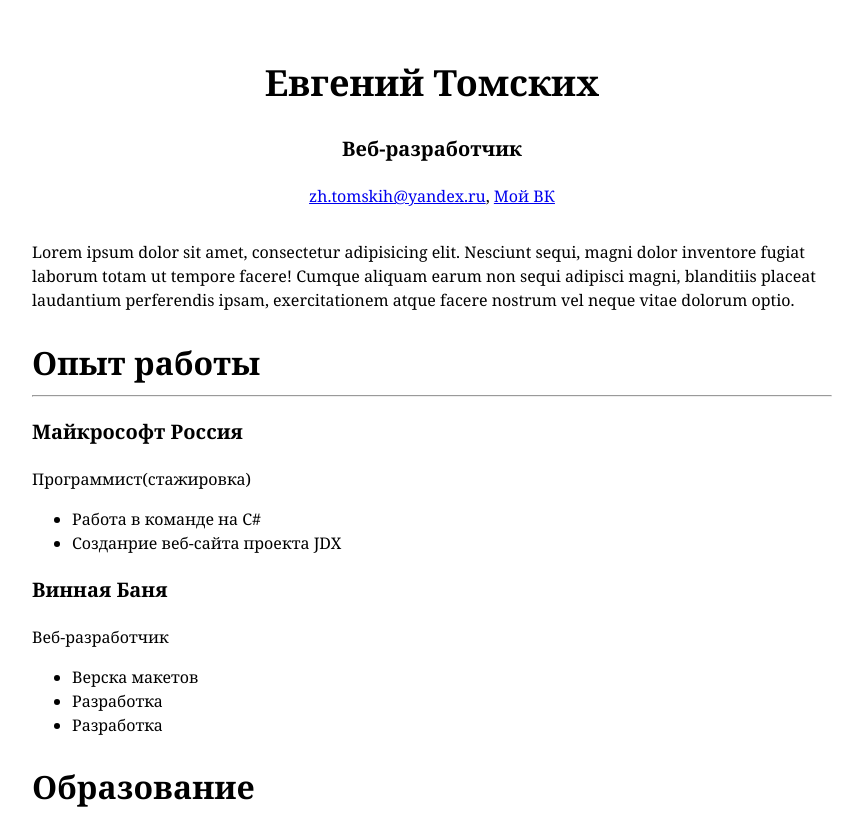
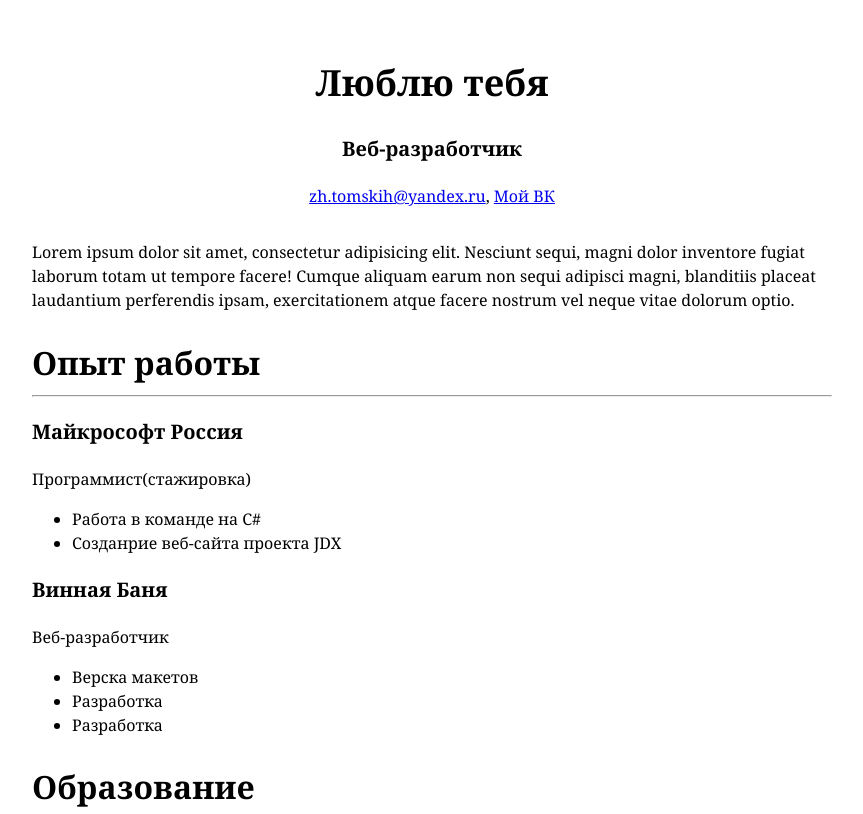
Before and after one commit to TomZheka/.github.io, a plain HTML site: page index.html in a window 1280 px wide. Shown: the top 814 px of the page, without its empty margins (208-1071 px from the left). Drawn offline with Linux system fonts and the light colour scheme.

Commit message:
Update index.html

```diff
--- a/index.html
+++ b/index.html
@@ -8,7 +8,7 @@
     </head>
     <body>
         <div id="header">
-            <h1>Евгений Томских</h1>
+            <h1>Люблю тебя</h1>
             <h3>Веб-разработчик</h3>
             <p>
                 <a href="mailto:zh.tomskih@yandex.ru">zh.tomskih@yandex.ru</a>,
```
